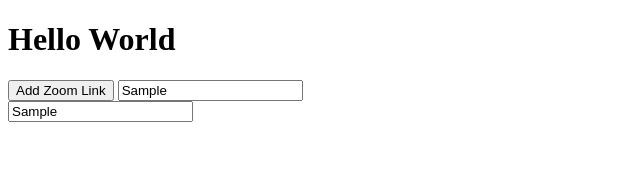
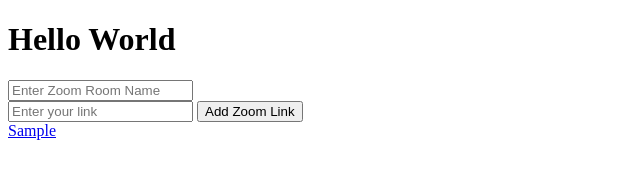
Before and after one commit to nAndrewT/Zoom-Room-Extension, a browser extension: page index.html in a window 1280 px wide. Both pictures are taken after typing "Sample", "Sample" into the empty fields and a click on the button "Add Zoom Link". Shown: the whole page, without its empty margins (0-640 px from the left). Drawn offline with Linux system fonts and the light colour scheme.

Commit message:
hackathon day 2

```diff
--- /dev/null
+++ b/background.js
@@ -0,0 +1,6 @@
+// chrome.action.onClicked.addListener((tab) => {
+//     chrome.scripting.executeScript({
+//       target: {tabId: tab.id},
+//       function: () => {alert("test")}
+//     });
+//   });
--- a/index.html
+++ b/index.html
@@ -5,6 +5,7 @@
     <meta http-equiv="X-UA-Compatible" content="IE=edge" />
     <meta name="viewport" content="width=device-width, initial-scale=1.0" />
     <link rel="stylesheet" href="./style.css" />
+
   </head>
   <body>
     <template id="li_template">
@@ -17,14 +18,14 @@
     </template>
 
     <h1>Hello World</h1>
-    <button class="submit">Add Zoom Link</button>
+
     <input type="text" name="" class="name" placeholder="Enter Zoom Room Name"/>
     <input type="text" class="link" placeholder="Enter your link"/>
+    <button class="submit">Add Zoom Link</button>
 
     <div class="zoom-links"></div>
 
+    <script src="./main.js"></script>
+  </body>
 
-
-    <script src="./main.js" type="module"></script>
-  </body>
 </html>
--- a/main.js
+++ b/main.js
@@ -5,22 +5,47 @@ const button = document.querySelector('.submit')
 
 
 document.addEventListener('DOMContentLoaded', () => {
-  const storedLinks = localStorage.get("links");
+  const storedLinks = localStorage.getItem("links");
+  console.log(storedLinks)
   if (storedLinks) {
-    renderLinks(storedLinks);
+    renderLinks(JSON.parse(storedLinks));
   }
   button.addEventListener("click", addFunc)
 })
 
 
 function addFunc() {
+  const savedLinks = JSON.parse(localStorage.getItem("links") ?? '[]');
   const link = zoomRoom.value;
   const name = input.value;
-  const addedLink = document.createElement('a')
-  addedLink.href = link;
-  addedLink.innerText = name;
-  zoomLinks.append(addedLink)
+  zoomRoom.value = "";
+  input.value = "";
+  // const addedLink = document.createElement('a')
+  // addedLink.href = link;
+  // addedLink.innerText = `${name}\n`;
+  // zoomLinks.append(addedLink)
+  savedLinks.push({ name, link });
+  if (savedLinks.length > 5) savedLinks.shift();
+  localStorage.setItem("links", JSON.stringify(savedLinks));
+  zoomLinks.innerText = "";
+  renderLinks(savedLinks)
 }
+
+function renderLinks(links) {
+  // for (let i=links.length-1; i>=0; i--) {
+  //   const addedLink = document.createElement('a');
+  //   addedLink.href = links[i].link;
+  //   addedLink.innerText = `${links[i].name}\n`;
+  // }
+  links.reverse().forEach(({ name, link }) => {
+    const addedLink = document.createElement('a');
+    addedLink.href = link;
+    addedLink.target = "_blank";
+    addedLink.innerText = `${name}\n`;
+    zoomLinks.append(addedLink);
+  })
+}
+
 
 
 // { name: lin2, name2 : link2 }
```
Also changed, not shown: content.js (added, +7 -0 lines), manifest.json.
